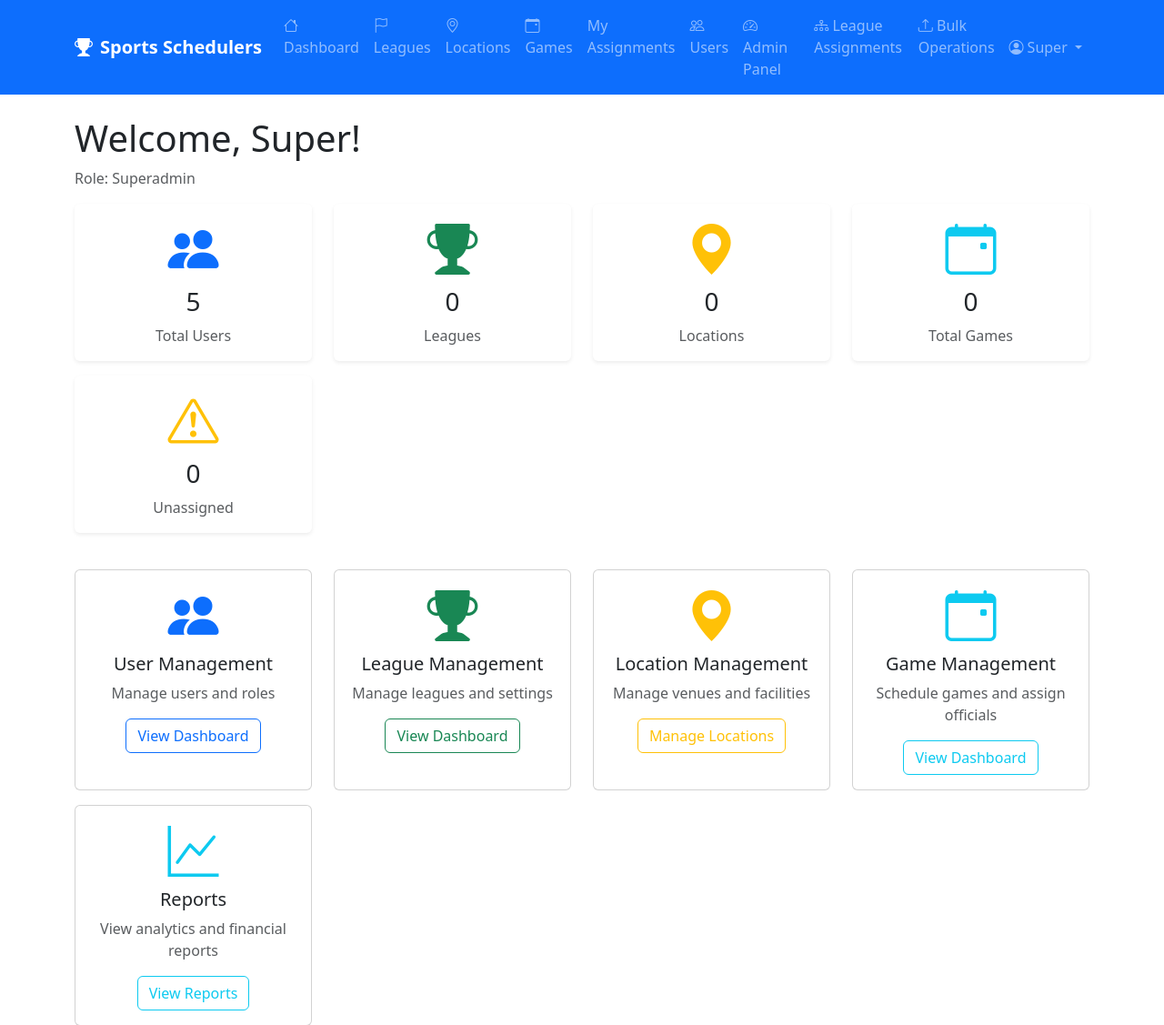
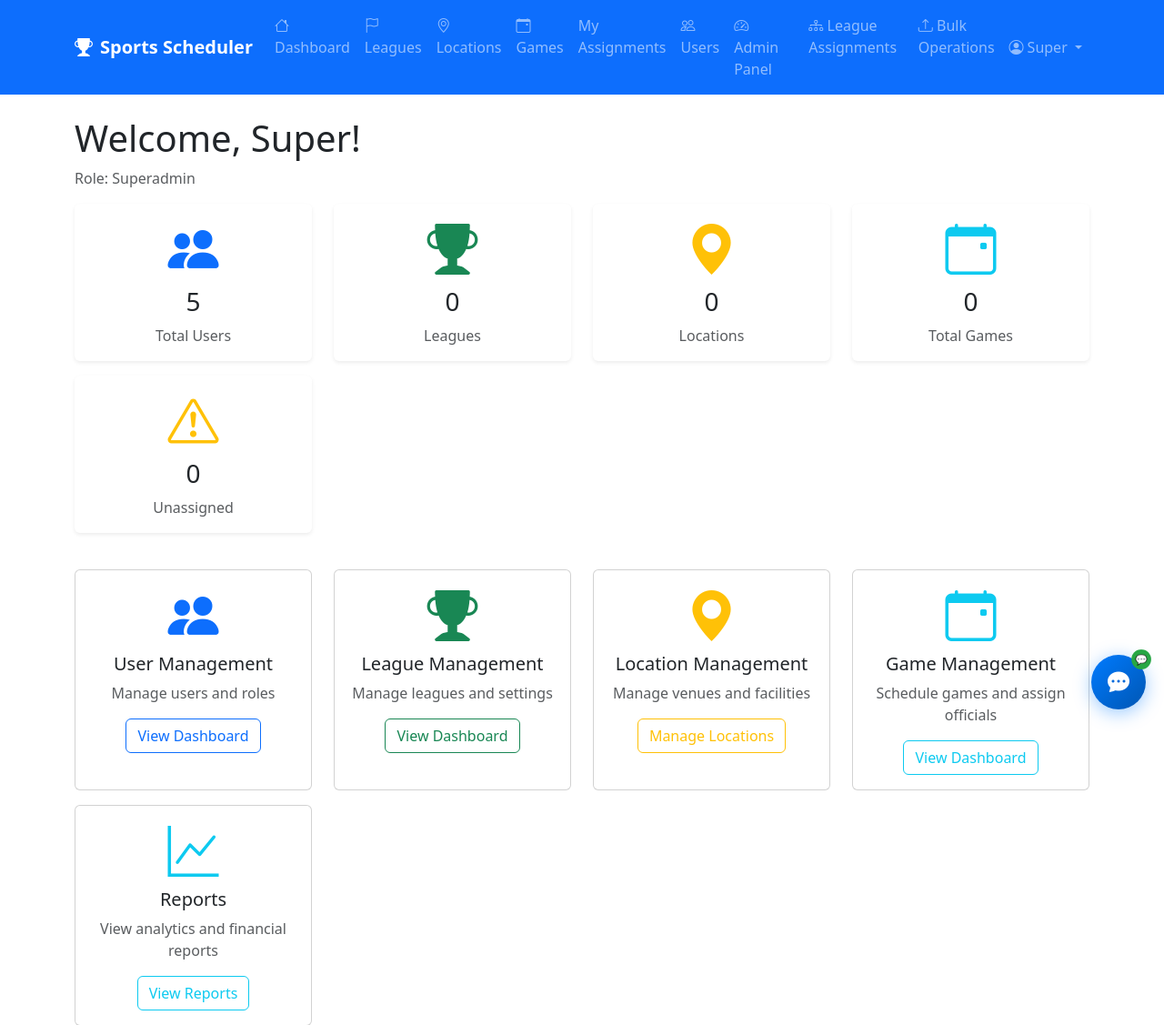
Before and after one commit to erioz3802/New-Sports-Schedulers-Web, a Flask app: page / in a window 1280 px wide. Shown: the top 1127 px of the page at 91% size. Run offline with Flask 3, Linux system fonts and the light colour scheme; a user stored in the database is signed in; some libraries are stand-ins or nearby versions.

Commit message:
Include chatbot widget in base HTML template
Added chatbot widget inclusion for authenticated users.

```diff
--- a/templates/base.html
+++ b/templates/base.html
@@ -3,7 +3,7 @@
 <head>
     <meta charset="UTF-8">
     <meta name="viewport" content="width=device-width, initial-scale=1.0">
-    <title>{% block title %}Sports Schedulers{% endblock %}</title>
+    <title>{% block title %}Sports Scheduler{% endblock %}</title>
     <link href="https://cdnjs.cloudflare.com/ajax/libs/bootstrap/5.3.0/css/bootstrap.min.css" rel="stylesheet">
     <link href="https://cdnjs.cloudflare.com/ajax/libs/bootstrap-icons/1.10.0/font/bootstrap-icons.min.css" rel="stylesheet">
     <link href="{{ url_for('static', filename='css/custom.css') }}" rel="stylesheet">
@@ -21,7 +21,7 @@
     <nav class="navbar navbar-expand-lg navbar-dark bg-primary">
         <div class="container">
             <a class="navbar-brand" href="{{ url_for('index') }}">
-                <i class="bi bi-trophy-fill me-2"></i>Sports Schedulers
+                <i class="bi bi-trophy-fill me-2"></i>Sports Scheduler
             </a>
 
             <button class="navbar-toggler" type="button" data-bs-toggle="collapse" data-bs-target="#navbarNav">
@@ -148,5 +148,9 @@
     {% block scripts %}
     {% endblock %}
 
+    {% if current_user and current_user.is_authenticated %}
+    {% include 'chatbot/widget.html' %}
+    {% endif %}
+
 </body>
 </html>
```
